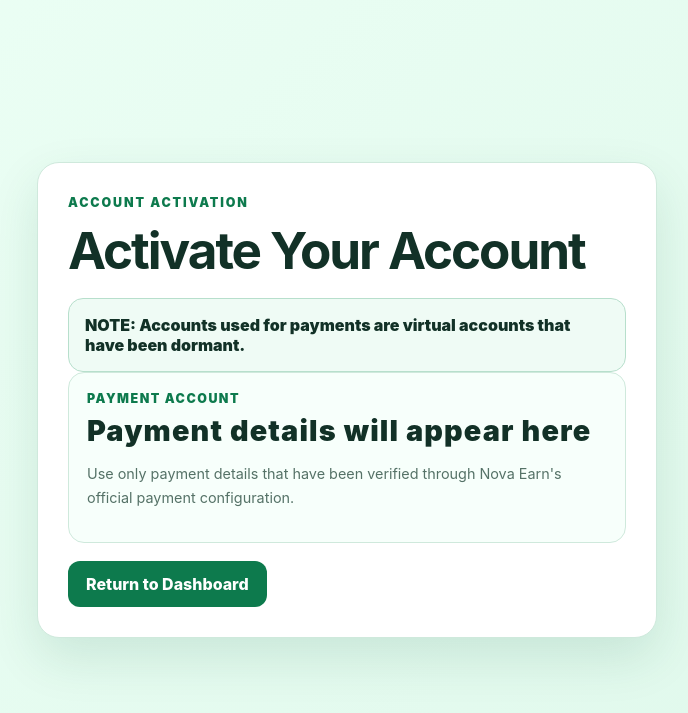
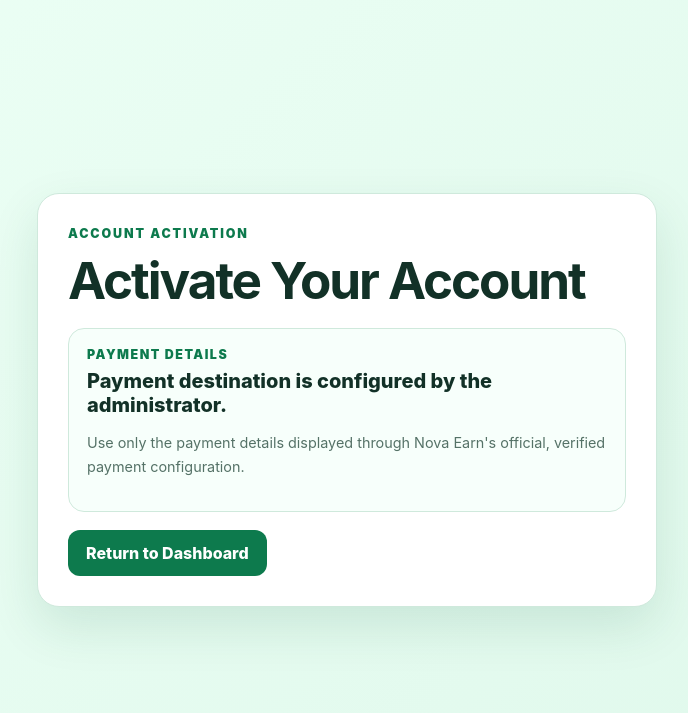
Before and after one commit to louiskyasua/Novaearn, a Flask app: page /activate in a window 1280 px wide. Shown: the top 713 px of the page, without its empty margins (293-981 px from the left). Run offline with Flask 3, Linux system fonts and the light colour scheme; the visitor is signed in with stand-in values (Sample User, id 1); data comes from the database, SQL or seed files in the repository.

Commit message:
Clean activation payment details page

```diff
--- a/templates/activate.html
+++ b/templates/activate.html
@@ -13,14 +13,12 @@
     .eyebrow{margin:0 0 10px;color:var(--green);font-size:.78rem;font-weight:900;letter-spacing:.15em;text-transform:uppercase}
     h1{margin:0 0 12px;font-size:clamp(2rem,7vw,3.2rem);line-height:1.05;letter-spacing:-.04em}
     p{line-height:1.65}.muted{color:var(--muted)}
-    .note{margin-top:20px;padding:16px;border:1px solid #b7dfcc;background:#effbf5;border-radius:15px}
-    .note strong{font-weight:900}
     .status{margin:20px 0;padding:16px;border-radius:15px;background:linear-gradient(135deg,var(--green),var(--green2));color:white;font-weight:800;display:flex;align-items:center;gap:12px}
     .spinner{width:20px;height:20px;border:3px solid rgba(255,255,255,.35);border-top-color:#fff;border-radius:50%;animation:spin .9s linear infinite;flex:none}
     .details{display:none;margin-top:20px}
     .account{padding:18px;border:1px solid var(--line);border-radius:16px;background:#f7fffb}
     .account .label{font-size:.78rem;text-transform:uppercase;letter-spacing:.12em;font-weight:900;color:var(--green);margin-bottom:7px}
-    .account .number{font-size:1.8rem;font-weight:900;letter-spacing:.04em}
+    .account .number{font-size:1.25rem;font-weight:800}
     .btn{display:inline-flex;align-items:center;justify-content:center;margin-top:18px;padding:13px 18px;border-radius:12px;background:var(--green);color:white;text-decoration:none;font-weight:850}
     .small{font-size:.9rem}
     @keyframes spin{to{transform:rotate(360deg)}}
@@ -38,14 +36,10 @@
       </div>
 
       <div class="details" id="details">
-        <div class="note">
-          <strong>NOTE: Accounts used for payments are virtual accounts that have been dormant.</strong>
-        </div>
-
         <div class="account">
-          <div class="label">Payment account</div>
-          <div class="number">Payment details will appear here</div>
-          <p class="small muted">Use only payment details that have been verified through Nova Earn's official payment configuration.</p>
+          <div class="label">Payment Details</div>
+          <div class="number">Payment destination is configured by the administrator.</div>
+          <p class="small muted">Use only the payment details displayed through Nova Earn's official, verified payment configuration.</p>
         </div>
       </div>
 
```
